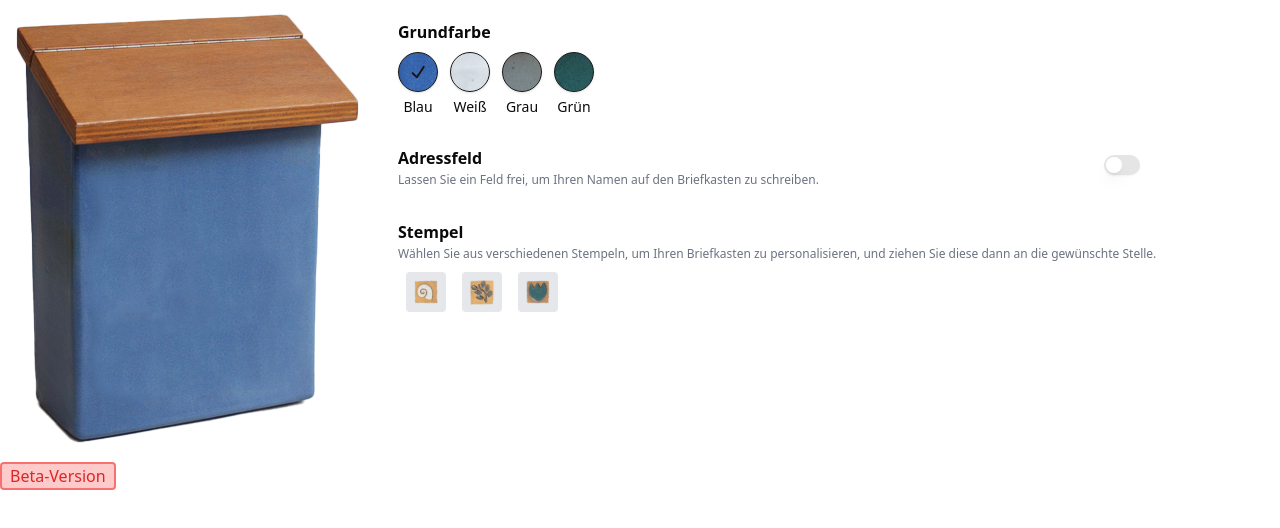
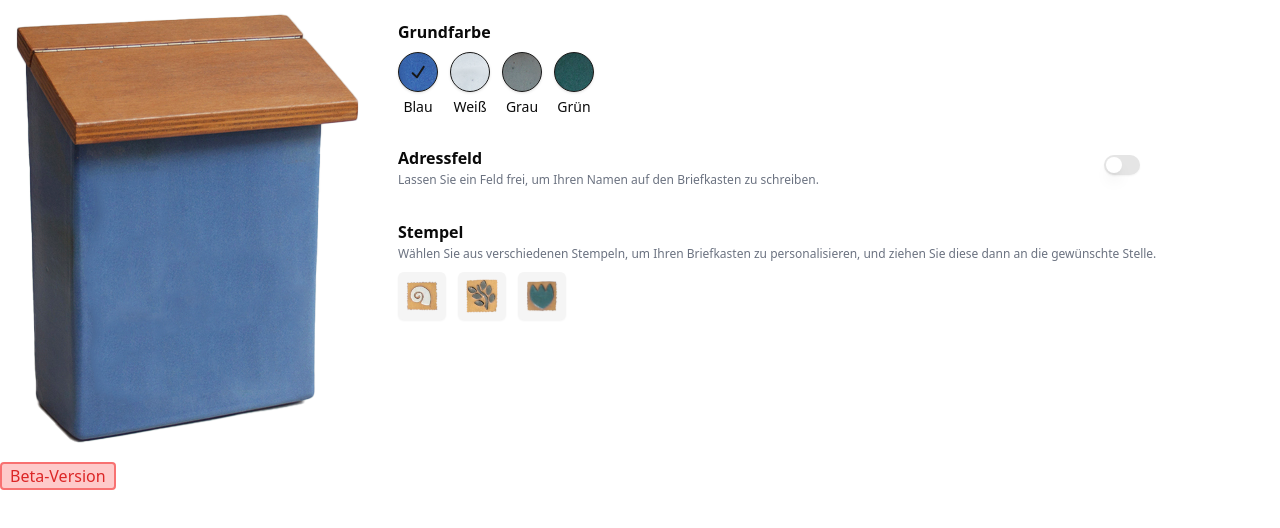
Before and after one commit to hanneskoksch/briefkasten-konfigurator, a React (Vite) app: page / in a window 1280 px wide. Shown: the top 528 px of the page. Built offline with nearby package versions, Linux system fonts and the light colour scheme.

Commit message:
replace stamp selector by shadcn button

```diff
--- a/package.json
+++ b/package.json
@@ -15,6 +15,7 @@
     "@radix-ui/react-icons": "^1.3.0",
     "@radix-ui/react-label": "^2.1.0",
     "@radix-ui/react-radio-group": "^1.2.1",
+    "@radix-ui/react-slot": "^1.1.0",
     "@radix-ui/react-switch": "^1.1.1",
     "@reduxjs/toolkit": "^2.2.1",
     "class-variance-authority": "^0.7.0",
--- a/src/components/configurator/stamp_selector_boxes.tsx
+++ b/src/components/configurator/stamp_selector_boxes.tsx
@@ -1,3 +1,4 @@
+import { Button } from "@/components/ui/button";
 import { stampsDatabase } from "../../utils/stamps_database";
 
 interface StampSelectorBoxesProps {
@@ -6,15 +7,17 @@
 
 const StampSelectorBoxes = ({ onClick }: StampSelectorBoxesProps) => {
   return (
-    <div className="flex ">
+    <div className="flex space-x-3 pt-2">
       {stampsDatabase.map((stamp, i) => (
-        <div
-          className="m-2 flex h-10 w-10 cursor-pointer items-center justify-center rounded bg-gray-200 p-2 font-bold hover:bg-green-200 "
+        <Button
+          variant="secondary"
+          size="icon"
+          key={i}
           onClick={() => onClick(i)}
-          key={i}
+          className="size-12 p-2"
         >
           <img src={stamp.image} alt="Stempel" />
-        </div>
+        </Button>
       ))}
     </div>
   );
--- /dev/null
+++ b/src/components/ui/button.tsx
@@ -0,0 +1,57 @@
+import * as React from "react"
+import { Slot } from "@radix-ui/react-slot"
+import { cva, type VariantProps } from "class-variance-authority"
+
+import { cn } from "@/lib/utils"
+
+const buttonVariants = cva(
+  "inline-flex items-center justify-center whitespace-nowrap rounded-md text-sm font-medium transition-colors focus-visible:outline-none focus-visible:ring-1 focus-visible:ring-ring disabled:pointer-events-none disabled:opacity-50",
+  {
+    variants: {
+      variant: {
+        default:
+          "bg-primary text-primary-foreground shadow hover:bg-primary/90",
+        destructive:
+          "bg-destructive text-destructive-foreground shadow-sm hover:bg-destructive/90",
+        outline:
+          "border border-input bg-background shadow-sm hover:bg-accent hover:text-accent-foreground",
+        secondary:
+          "bg-secondary text-secondary-foreground shadow-sm hover:bg-secondary/80",
+        ghost: "hover:bg-accent hover:text-accent-foreground",
+        link: "text-primary underline-offset-4 hover:underline",
+      },
+      size: {
+        default: "h-9 px-4 py-2",
+        sm: "h-8 rounded-md px-3 text-xs",
+        lg: "h-10 rounded-md px-8",
+        icon: "h-9 w-9",
+      },
+    },
+    defaultVariants: {
+      variant: "default",
+      size: "default",
+    },
+  }
+)
+
+export interface ButtonProps
+  extends React.ButtonHTMLAttributes<HTMLButtonElement>,
+    VariantProps<typeof buttonVariants> {
+  asChild?: boolean
+}
+
+const Button = React.forwardRef<HTMLButtonElement, ButtonProps>(
+  ({ className, variant, size, asChild = false, ...props }, ref) => {
+    const Comp = asChild ? Slot : "button"
+    return (
+      <Comp
+        className={cn(buttonVariants({ variant, size, className }))}
+        ref={ref}
+        {...props}
+      />
+    )
+  }
+)
+Button.displayName = "Button"
+
+export { Button, buttonVariants }
```
Also changed, not shown: 1 other file (tests, documents, lock files or other folders).
